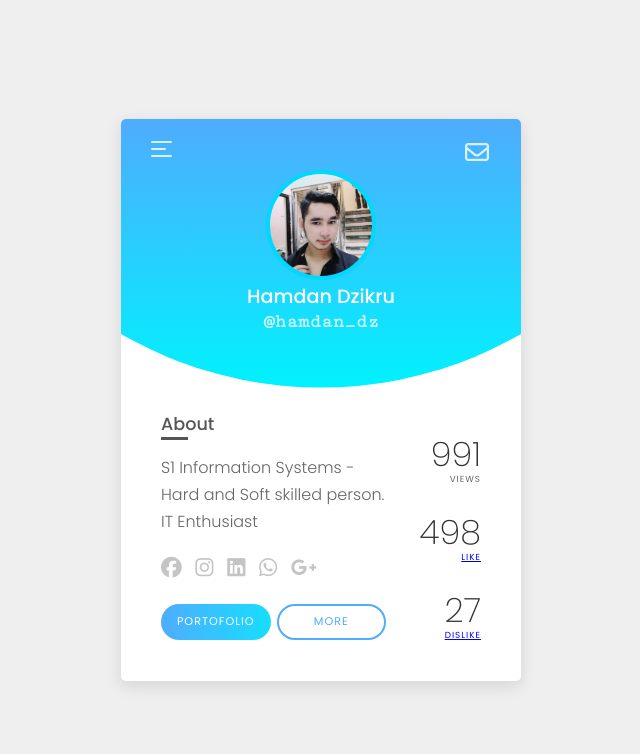
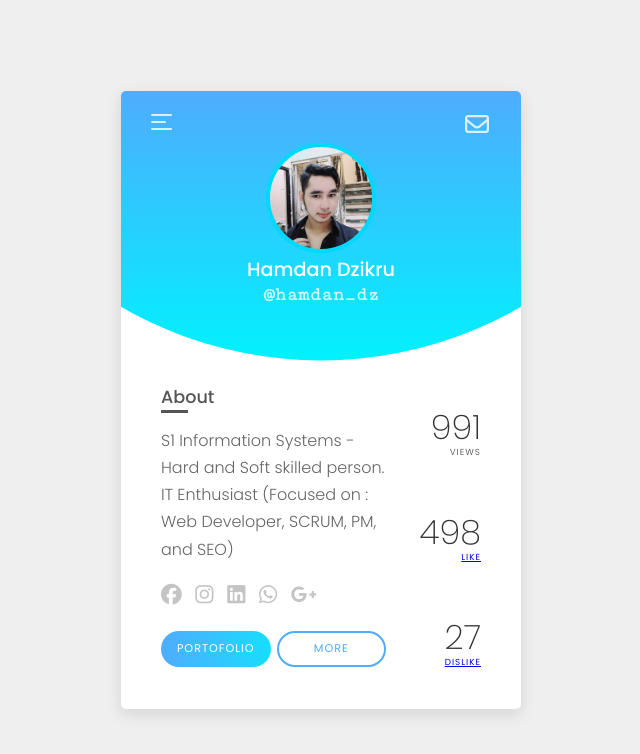
Before and after one commit to hamdandzikru/Profile-Card, a plain HTML site: page index.html in a window 1280 px wide. Shown: the whole page, without its empty margins (319-959 px from the left). Drawn offline with Linux system fonts and the light colour scheme.

Commit message:
updated new

```diff
--- a/index.html
+++ b/index.html
@@ -39,7 +39,7 @@
                 <div class="left">
                     <div class="about-container">
                         <h3 class="title">About</h3>
-                        <p class="text">S1 Information Systems - Hard and Soft skilled person. IT Enthusiast</p>
+                        <p class="text">S1 Information Systems - Hard and Soft skilled person. IT Enthusiast (Focused on : Web Developer, SCRUM, PM, and SEO)</p>
                     </div>
                     <div class="icons-container">
                         <a href="https://fb.com/hamdandzikru" target="_blank" class="icon">
```
